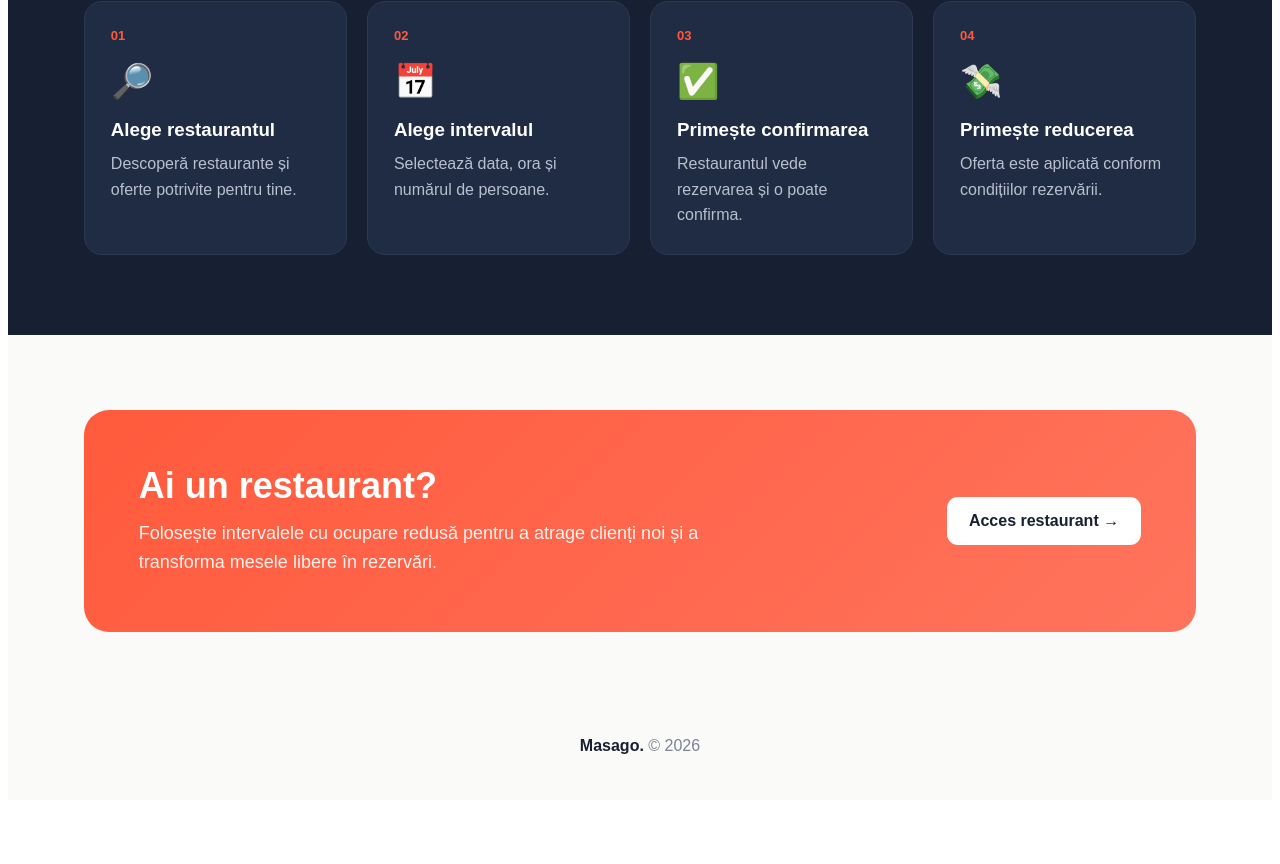
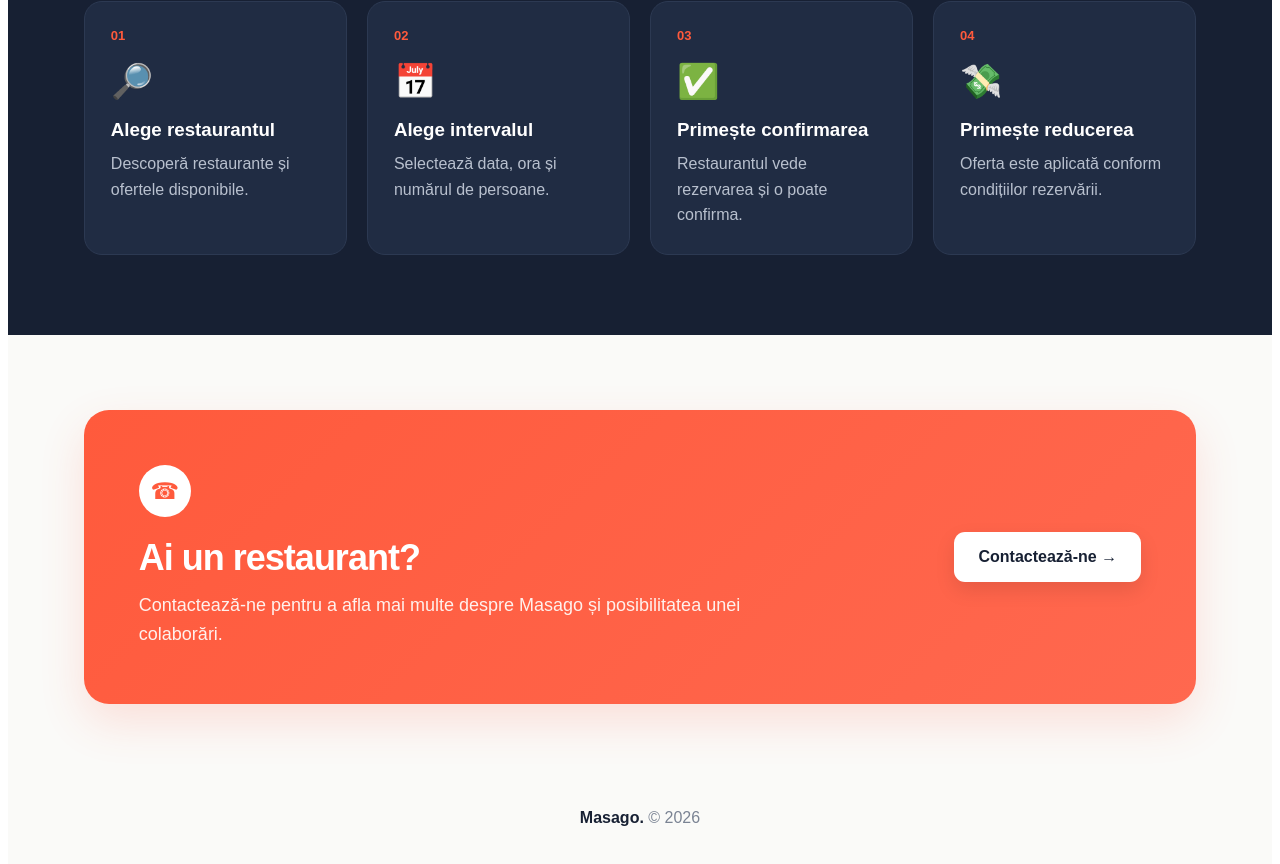
Before and after one commit to masago1/masago1, a Next.js app: page / in a window 1280 px wide. Shown: the part 1748-2612 px from the top of the page. Before the commit the page ends 2556 px from the top, so only its background shows below. Built offline with nearby package versions, Linux system fonts and the light colour scheme.

Commit message:
Update page.js

```diff
--- a/app/page.js
+++ b/app/page.js
@@ -56,8 +56,7 @@ export default function Home() {
             letterSpacing: "-1px",
           }}
         >
-          Masago
-          <span style={{ color: "#FF5A3C" }}>.</span>
+          Masago<span style={{ color: "#FF5A3C" }}>.</span>
         </a>
 
         <div
@@ -68,7 +67,7 @@ export default function Home() {
           }}
         >
           <a
-            href="/login"
+            href="#contact"
             style={{
               textDecoration: "none",
               color: "#172033",
@@ -155,8 +154,8 @@ export default function Home() {
               lineHeight: 1.6,
             }}
           >
-            Rezervă la restaurante din Timișoara și profită de
-            reduceri disponibile în anumite intervale.
+            Rezervă la restaurante din Timișoara și profită de reduceri
+            disponibile în anumite intervale.
           </p>
 
           <div
@@ -236,8 +235,7 @@ export default function Home() {
             maxWidth: "1180px",
             margin: "auto",
             display: "grid",
-            gridTemplateColumns:
-              "repeat(auto-fit, minmax(180px, 1fr))",
+            gridTemplateColumns: "repeat(auto-fit, minmax(180px, 1fr))",
             gap: "18px",
           }}
         >
@@ -329,8 +327,7 @@ export default function Home() {
         <div
           style={{
             display: "grid",
-            gridTemplateColumns:
-              "repeat(auto-fit, minmax(290px, 1fr))",
+            gridTemplateColumns: "repeat(auto-fit, minmax(290px, 1fr))",
             gap: "26px",
           }}
         >
@@ -356,11 +353,7 @@ export default function Home() {
                   justifyContent: "center",
                 }}
               >
-                <span
-                  style={{
-                    fontSize: "90px",
-                  }}
-                >
+                <span style={{ fontSize: "90px" }}>
                   {restaurant.emoji}
                 </span>
 
@@ -396,11 +389,7 @@ export default function Home() {
                 </div>
               </div>
 
-              <div
-                style={{
-                  padding: "22px",
-                }}
-              >
+              <div style={{ padding: "22px" }}>
                 <h3
                   style={{
                     margin: 0,
@@ -449,11 +438,7 @@ export default function Home() {
                     Ofertă disponibilă
                   </span>
 
-                  <strong
-                    style={{
-                      color: "#FF5A3C",
-                    }}
-                  >
+                  <strong style={{ color: "#FF5A3C" }}>
                     la nota de plată
                   </strong>
                 </div>
@@ -537,8 +522,7 @@ export default function Home() {
             style={{
               marginTop: "50px",
               display: "grid",
-              gridTemplateColumns:
-                "repeat(auto-fit, minmax(220px, 1fr))",
+              gridTemplateColumns: "repeat(auto-fit, minmax(220px, 1fr))",
               gap: "20px",
             }}
           >
@@ -547,7 +531,7 @@ export default function Home() {
                 number: "01",
                 icon: "🔎",
                 title: "Alege restaurantul",
-                text: "Descoperă restaurante și oferte potrivite pentru tine.",
+                text: "Descoperă restaurante și ofertele disponibile.",
               },
               {
                 number: "02",
@@ -596,11 +580,7 @@ export default function Home() {
                   {item.icon}
                 </div>
 
-                <h3
-                  style={{
-                    margin: "0 0 10px",
-                  }}
-                >
+                <h3 style={{ margin: "0 0 10px" }}>
                   {item.title}
                 </h3>
 
@@ -619,10 +599,12 @@ export default function Home() {
         </div>
       </section>
 
-      {/* RESTAURANT CTA */}
+      {/* RESTAURANT CONTACT */}
       <section
+        id="contact"
         style={{
           padding: "75px 6%",
+          background: "#FAFAF8",
         }}
       >
         <div
@@ -630,7 +612,7 @@ export default function Home() {
             maxWidth: "1180px",
             margin: "auto",
             background:
-              "linear-gradient(135deg, #FF5A3C, #ff745d)",
+              "linear-gradient(135deg, #FF5A3C 0%, #FF684F 100%)",
             color: "white",
             padding: "55px",
             borderRadius: "25px",
@@ -639,6 +621,7 @@ export default function Home() {
             alignItems: "center",
             gap: "30px",
             flexWrap: "wrap",
+            boxShadow: "0 18px 45px rgba(255,90,60,0.16)",
           }}
         >
           <div
@@ -646,10 +629,28 @@ export default function Home() {
               maxWidth: "650px",
             }}
           >
+            <div
+              style={{
+                width: "52px",
+                height: "52px",
+                borderRadius: "50%",
+                background: "white",
+                color: "#FF5A3C",
+                display: "flex",
+                alignItems: "center",
+                justifyContent: "center",
+                fontSize: "23px",
+                marginBottom: "20px",
+              }}
+            >
+              ☎
+            </div>
+
             <h2
               style={{
                 fontSize: "36px",
                 margin: "0 0 12px",
+                letterSpacing: "-1px",
               }}
             >
               Ai un restaurant?
@@ -658,28 +659,30 @@ export default function Home() {
             <p
               style={{
                 margin: 0,
-                color: "#fff1ed",
+                color: "#FFF1ED",
                 fontSize: "18px",
                 lineHeight: 1.6,
               }}
             >
-              Folosește intervalele cu ocupare redusă pentru a atrage
-              clienți noi și a transforma mesele libere în rezervări.
+              Contactează-ne pentru a afla mai multe despre Masago și
+              posibilitatea unei colaborări.
             </p>
           </div>
 
           <a
-            href="/login"
+            href="mailto:contact@masago.ro"
             style={{
               background: "white",
               color: "#172033",
               textDecoration: "none",
-              padding: "15px 22px",
+              padding: "16px 24px",
               borderRadius: "11px",
               fontWeight: "900",
+              fontSize: "16px",
+              boxShadow: "0 8px 20px rgba(0,0,0,0.10)",
             }}
           >
-            Acces restaurant →
+            Contactează-ne →
           </a>
         </div>
       </section>
@@ -692,7 +695,9 @@ export default function Home() {
           textAlign: "center",
         }}
       >
-        <strong style={{ color: "#172033" }}>Masago.</strong>{" "}
+        <strong style={{ color: "#172033" }}>
+          Masago.
+        </strong>{" "}
         © 2026
       </footer>
     </main>
```
